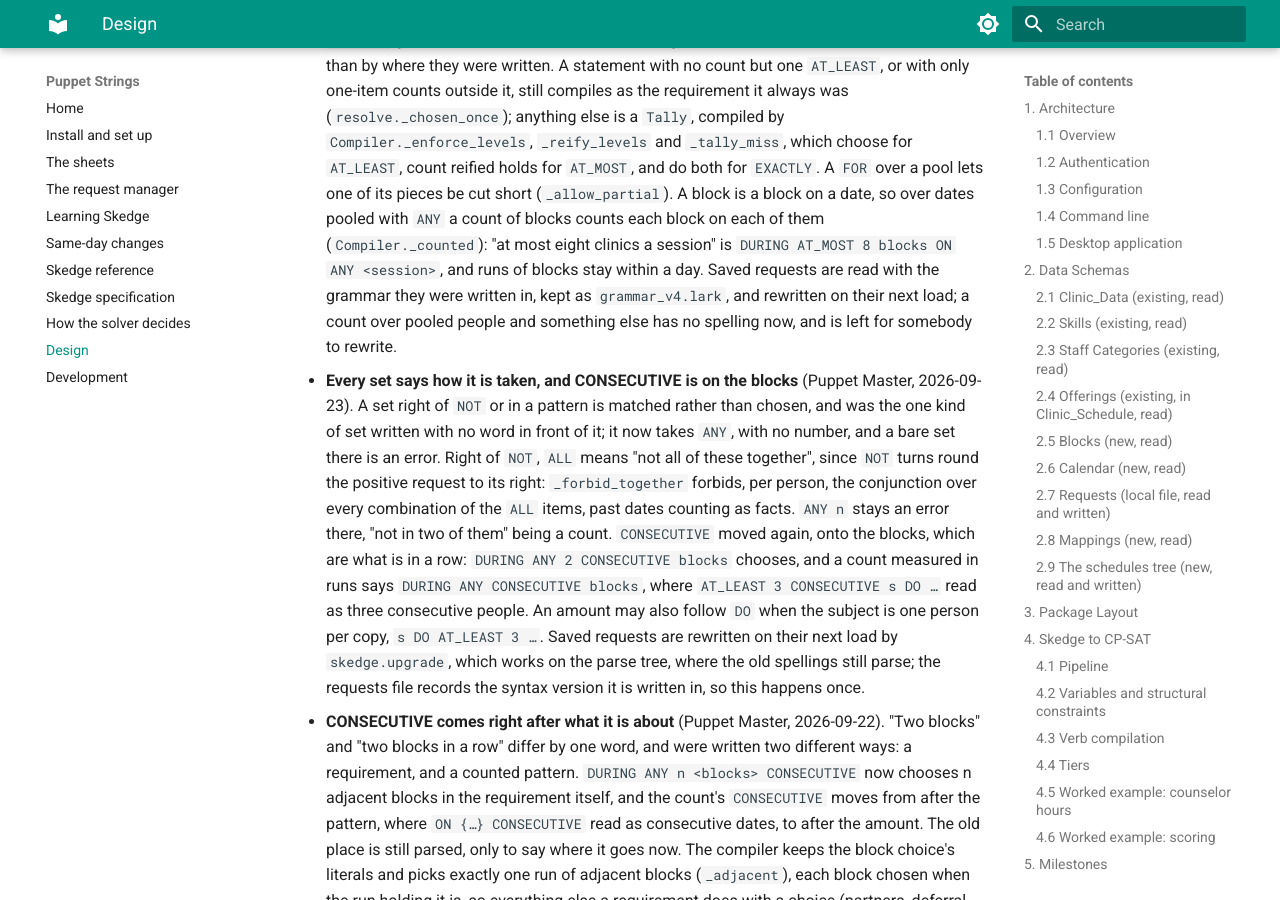
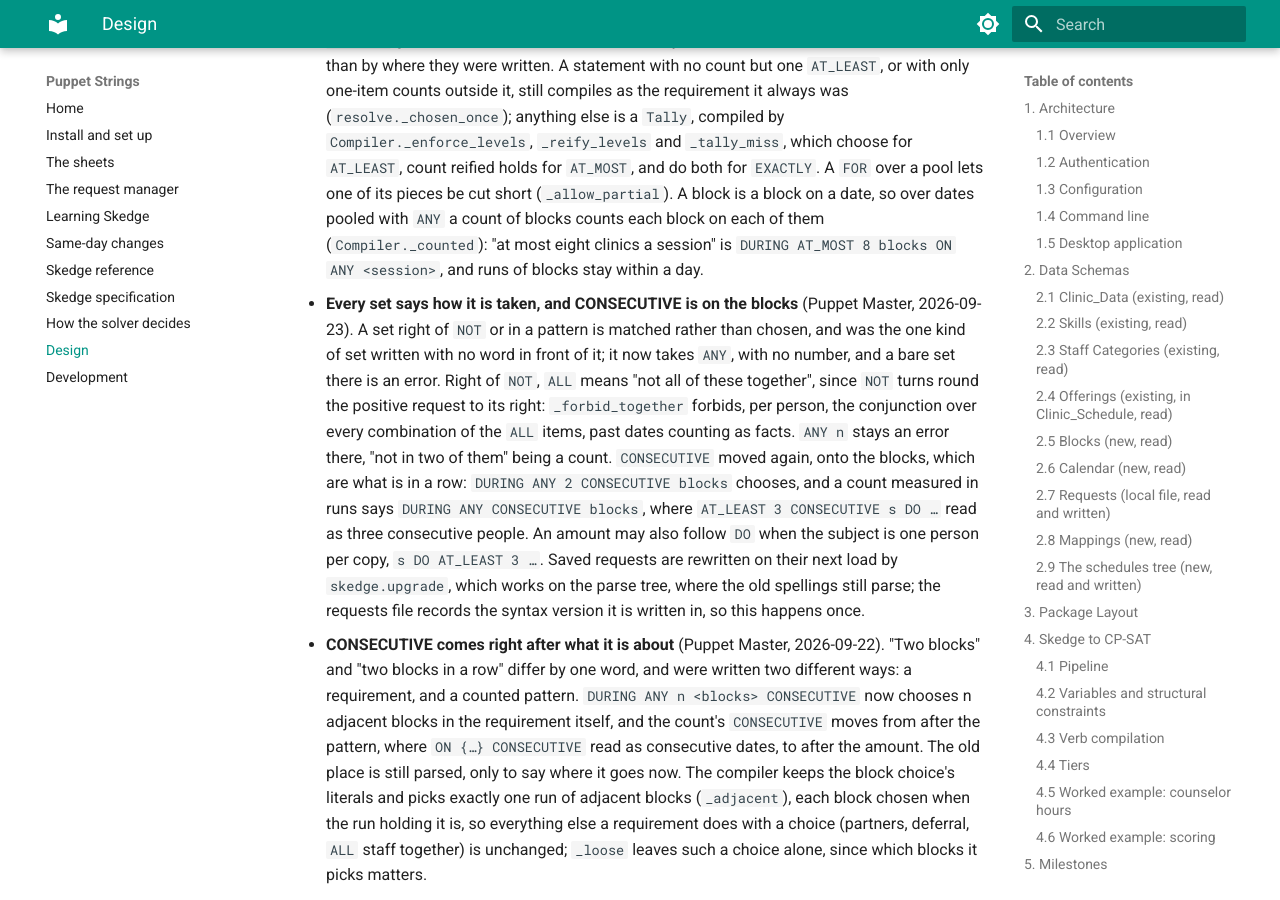
Before and after one commit to Dylan-Puppet-Master/Puppet-Strings, an MkDocs documentation site: the page built from docs/technical-outline.md, in a window 1280 px wide and 900 px high, scrolled down 26979 px. Built offline with MkDocs 1.6.1 and Material for MkDocs 9.7.7, drawn with Linux system fonts in a browser that asks for light colours.

Commit message:
remove references to old grammar

```diff
--- a/docs/technical-outline.md
+++ b/docs/technical-outline.md
@@ -828,10 +828,7 @@ Recorded so the outline matches the code.
   pool lets one of its pieces be cut short (`_allow_partial`). A block is a block on a
   date, so over dates pooled with `ANY` a count of blocks counts each block on each of them
   (`Compiler._counted`): "at most eight clinics a session" is `DURING AT_MOST 8 blocks
-  ON ANY <session>`, and runs of blocks stay within a day. Saved requests are read with the
-  grammar they were written in, kept as `grammar_v4.lark`, and rewritten on their next
-  load; a count over pooled people and something else has no spelling now, and is left for
-  somebody to rewrite.
+  ON ANY <session>`, and runs of blocks stay within a day.
 - **Every set says how it is taken, and CONSECUTIVE is on the blocks** (Puppet Master,
   2026-09-23). A set right of `NOT` or in a pattern is matched rather than chosen, and was
   the one kind of set written with no word in front of it; it now takes `ANY`, with no
```
Also changed, not shown: 1 other file.
